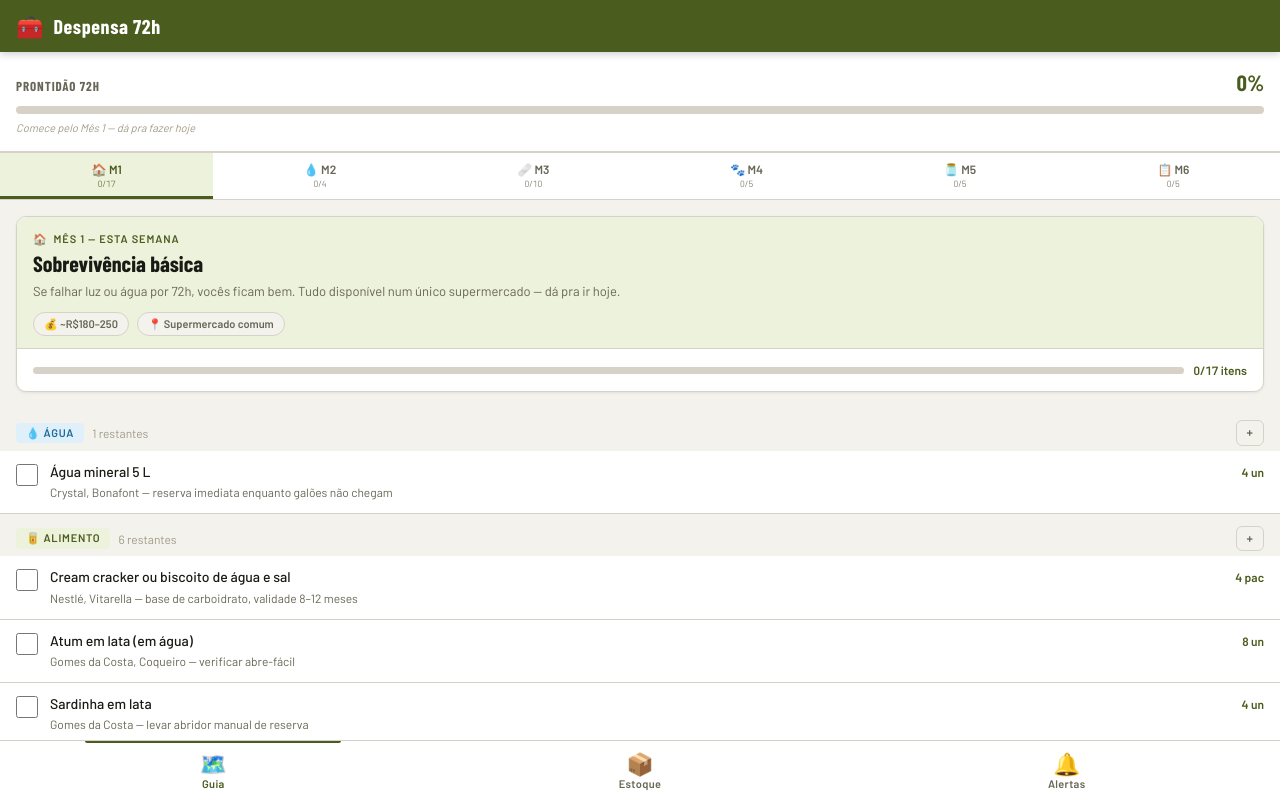
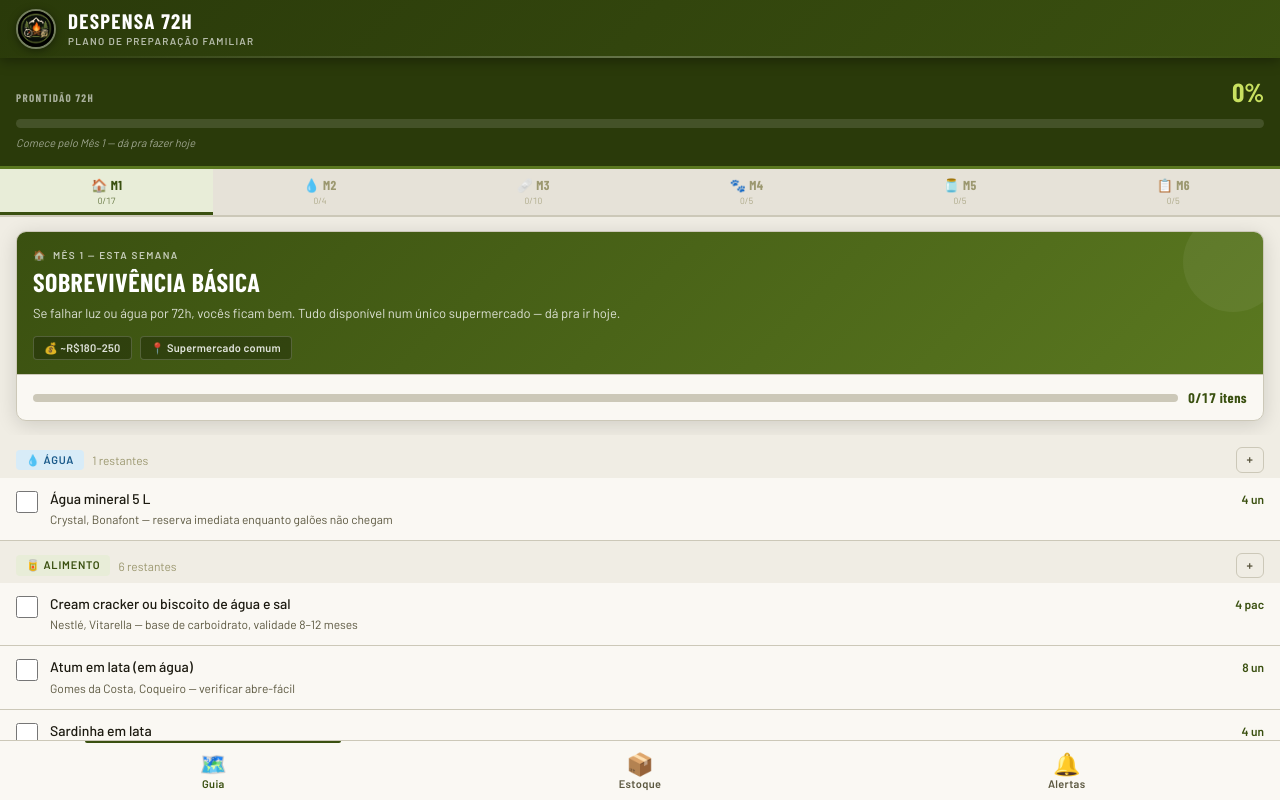
Before and after one commit to guedeseri-byte/despensa-72h, a plain HTML site: page index.html in a window 1280 px wide. Drawn offline with nearby package versions, Linux system fonts and the light colour scheme; a web font is replaced by a local one.

Commit message:
design: icone badge + redesign header/cards/readiness

```diff
--- a/index.html
+++ b/index.html
@@ -4,49 +4,53 @@
 <meta charset="UTF-8">
 <meta name="viewport" content="width=device-width, initial-scale=1, viewport-fit=cover">
 <title>Despensa 72h</title>
-<link rel="stylesheet" href="https://fonts.googleapis.com/css2?family=Barlow+Condensed:wght@600;700&family=Barlow:wght@400;500;600&display=swap">
+<link rel="icon" type="image/webp" href="icon.webp">
+<link rel="apple-touch-icon" href="icon.webp">
+<meta name="theme-color" content="#2A3A10">
+<link rel="stylesheet" href="https://fonts.googleapis.com/css2?family=Barlow+Condensed:wght@400;600;700;800&family=Barlow:wght@400;500;600&display=swap">
 <style>
 :root {
-  --bg:#F4F2ED; --bg-card:#FFF; --bg-muted:#ECEAE3;
-  --fg:#1A1A14; --fg-muted:#686656; --fg-dim:#A09C88;
-  --accent:#4A5C1E; --accent-mid:#7A9230; --accent-light:#EDF2DC;
-  --amber:#B8720C; --amber-bg:#FDF4DC;
-  --red:#A82C22; --red-bg:#FCECEA;
-  --green:#2E6B2E; --green-bg:#E4F2E4;
-  --border:#D6D2C7; --border-strong:#B0ACA0;
-  --shadow:0 1px 3px rgba(0,0,0,.08); --shadow-md:0 4px 16px rgba(0,0,0,.12);
-  --bottom-nav-h:60px; --header-h:52px;
-  --cat-agua:#1A6B9A; --cat-agua-bg:#DFF0FA;
-  --cat-alimento:#4A5C1E; --cat-alimento-bg:#EDF2DC;
-  --cat-energia:#7A6010; --cat-energia-bg:#FDF4DC;
-  --cat-saude:#7A1850; --cat-saude-bg:#FCEEF6;
-  --cat-higiene:#286080; --cat-higiene-bg:#DFF0FA;
-  --cat-pet:#804820; --cat-pet-bg:#FFF0E5;
-  --cat-outros:#3D3D2A; --cat-outros-bg:#EDEAE0;
+  --bg:#F0EDE4; --bg-card:#FAF8F3; --bg-muted:#E6E2D8;
+  --fg:#1C1A10; --fg-muted:#5C5840; --fg-dim:#9C9870;
+  --accent:#3A5010; --accent-mid:#5A7820; --accent-light:#E8EDD8;
+  --accent-dark:#2A3A0A;
+  --amber:#9A5E08; --amber-bg:#FCF0D0;
+  --red:#922418; --red-bg:#FCEAE8;
+  --green:#246020; --green-bg:#E0F0DC;
+  --border:#CCC8B8; --border-strong:#A8A490;
+  --shadow:0 1px 4px rgba(0,0,0,.10); --shadow-md:0 4px 20px rgba(0,0,0,.14);
+  --bottom-nav-h:60px; --header-h:58px;
+  --cat-agua:#1A5A8A; --cat-agua-bg:#D8ECF8;
+  --cat-alimento:#3A5010; --cat-alimento-bg:#E8EDD8;
+  --cat-energia:#7A5008; --cat-energia-bg:#FBF0CC;
+  --cat-saude:#701848; --cat-saude-bg:#FAE8F0;
+  --cat-higiene:#246080; --cat-higiene-bg:#D8EDF8;
+  --cat-pet:#703818; --cat-pet-bg:#FAEADA;
+  --cat-outros:#3C3820; --cat-outros-bg:#ECEADA;
 }
 @media (prefers-color-scheme:dark) {
   :root:not([data-theme="light"]) {
-    --bg:#181B12; --bg-card:#22261A; --bg-muted:#1C2014;
-    --fg:#E8E5D8; --fg-muted:#9A9880; --fg-dim:#6A6850;
-    --accent:#8DB040; --accent-mid:#A0C048; --accent-light:#202E08;
-    --amber:#E09A30; --amber-bg:#2A1E08; --red:#E05040; --red-bg:#2C1008;
-    --green:#60B060; --green-bg:#0A2008; --border:#343620; --border-strong:#585840;
-    --cat-agua:#60B0E0; --cat-agua-bg:#0A1E2C; --cat-alimento:#A0C048; --cat-alimento-bg:#182208;
-    --cat-energia:#E0B040; --cat-energia-bg:#281C08; --cat-saude:#D070B0; --cat-saude-bg:#280818;
-    --cat-higiene:#60A8D0; --cat-higiene-bg:#0A1A28; --cat-pet:#D09060; --cat-pet-bg:#2A1008;
-    --cat-outros:#C0BCA0; --cat-outros-bg:#1E1E16; color-scheme:dark;
+    --bg:#141710; --bg-card:#1E221A; --bg-muted:#181C14;
+    --fg:#E4E0D0; --fg-muted:#908C70; --fg-dim:#606048;
+    --accent:#90B838; --accent-mid:#A8D040; --accent-light:#1A2808; --accent-dark:#0C1404;
+    --amber:#D8982A; --amber-bg:#281A06; --red:#D84838; --red-bg:#280C08;
+    --green:#58A858; --green-bg:#081C08; --border:#30340A; --border-strong:#50540A;
+    --cat-agua:#58A8D8; --cat-agua-bg:#081A28; --cat-alimento:#90B838; --cat-alimento-bg:#141E06;
+    --cat-energia:#D8A030; --cat-energia-bg:#241806; --cat-saude:#C868A8; --cat-saude-bg:#240816;
+    --cat-higiene:#58A0C8; --cat-higiene-bg:#081624; --cat-pet:#C88858; --cat-pet-bg:#280E06;
+    --cat-outros:#B8B498; --cat-outros-bg:#1A1A12; color-scheme:dark;
   }
 }
 :root[data-theme="dark"] {
-  --bg:#181B12; --bg-card:#22261A; --bg-muted:#1C2014;
-  --fg:#E8E5D8; --fg-muted:#9A9880; --fg-dim:#6A6850;
-  --accent:#8DB040; --accent-mid:#A0C048; --accent-light:#202E08;
-  --amber:#E09A30; --amber-bg:#2A1E08; --red:#E05040; --red-bg:#2C1008;
-  --green:#60B060; --green-bg:#0A2008; --border:#343620; --border-strong:#585840;
-  --cat-agua:#60B0E0; --cat-agua-bg:#0A1E2C; --cat-alimento:#A0C048; --cat-alimento-bg:#182208;
-  --cat-energia:#E0B040; --cat-energia-bg:#281C08; --cat-saude:#D070B0; --cat-saude-bg:#280818;
-  --cat-higiene:#60A8D0; --cat-higiene-bg:#0A1A28; --cat-pet:#D09060; --cat-pet-bg:#2A1008;
-  --cat-outros:#C0BCA0; --cat-outros-bg:#1E1E16; color-scheme:dark;
+  --bg:#141710; --bg-card:#1E221A; --bg-muted:#181C14;
+  --fg:#E4E0D0; --fg-muted:#908C70; --fg-dim:#606048;
+  --accent:#90B838; --accent-mid:#A8D040; --accent-light:#1A2808; --accent-dark:#0C1404;
+  --amber:#D8982A; --amber-bg:#281A06; --red:#D84838; --red-bg:#280C08;
+  --green:#58A858; --green-bg:#081C08; --border:#30340A; --border-strong:#50540A;
+  --cat-agua:#58A8D8; --cat-agua-bg:#081A28; --cat-alimento:#90B838; --cat-alimento-bg:#141E06;
+  --cat-energia:#D8A030; --cat-energia-bg:#241806; --cat-saude:#C868A8; --cat-saude-bg:#240816;
+  --cat-higiene:#58A0C8; --cat-higiene-bg:#081624; --cat-pet:#C88858; --cat-pet-bg:#280E06;
+  --cat-outros:#B8B498; --cat-outros-bg:#1A1A12; color-scheme:dark;
 }
 
 *,*::before,*::after{box-sizing:border-box;margin:0;padding:0}
@@ -61,12 +65,29 @@ body {
 
 /* HEADER */
 .app-header {
-  flex-shrink:0; height:var(--header-h); background:var(--accent); color:#fff;
-  display:flex; align-items:center; gap:10px;
-  padding:0 max(16px,env(safe-area-inset-left,0px)) 0 max(16px,env(safe-area-inset-right,0px));
-  box-shadow:0 2px 8px rgba(0,0,0,.2); z-index:20;
+  flex-shrink:0; height:var(--header-h);
+  background:linear-gradient(135deg, var(--accent-dark) 0%, var(--accent) 100%);
+  color:#fff; display:flex; align-items:center; gap:12px;
+  padding:0 max(16px,env(safe-area-inset-right,0px)) 0 max(16px,env(safe-area-inset-left,0px));
+  box-shadow:0 3px 12px rgba(0,0,0,.35); z-index:20; position:relative;
 }
-.app-header h1 { flex:1; font-family:'Barlow Condensed',sans-serif; font-size:20px; font-weight:700; letter-spacing:.03em; }
+.app-header::after {
+  content:''; position:absolute; bottom:0; left:0; right:0; height:2px;
+  background:linear-gradient(90deg,transparent,rgba(255,255,255,.25),transparent);
+}
+.app-header-icon {
+  width:40px; height:40px; border-radius:50%; border:2px solid rgba(255,255,255,.35);
+  object-fit:cover; flex-shrink:0; box-shadow:0 2px 8px rgba(0,0,0,.4);
+}
+.app-header-titles { flex:1; min-width:0; }
+.app-header h1 {
+  font-family:'Barlow Condensed',sans-serif; font-size:21px; font-weight:800;
+  letter-spacing:.06em; text-transform:uppercase; line-height:1.1;
+}
+.app-header-sub {
+  font-size:10px; font-weight:600; letter-spacing:.12em; text-transform:uppercase;
+  color:rgba(255,255,255,.65); margin-top:1px;
+}
 
 /* MAIN */
 .app-main { flex:1; overflow-y:auto; overflow-x:hidden; -webkit-overflow-scrolling:touch; }
@@ -101,59 +122,96 @@ body {
 
 /* READINESS BAND */
 .readiness-band {
-  background:var(--bg-card); border-bottom:2px solid var(--border);
+  background:var(--accent-dark);
   padding:14px max(16px,env(safe-area-inset-left,0px));
+  border-bottom:3px solid var(--accent-mid);
 }
-.readiness-row { display:flex; justify-content:space-between; align-items:baseline; margin-bottom:7px; }
-.readiness-title { font-family:'Barlow Condensed',sans-serif; font-size:13px; font-weight:700; letter-spacing:.07em; text-transform:uppercase; color:var(--fg-muted); }
-.readiness-pct { font-family:'Barlow Condensed',sans-serif; font-size:22px; font-weight:700; color:var(--accent); font-variant-numeric:tabular-nums; }
-.readiness-track { height:8px; background:var(--border); border-radius:4px; overflow:hidden; }
-.readiness-fill { height:100%; background:var(--accent); border-radius:4px; transition:width .6s ease; }
-.readiness-sub { margin-top:6px; font-size:11px; color:var(--fg-dim); font-style:italic; }
+.readiness-row { display:flex; justify-content:space-between; align-items:baseline; margin-bottom:8px; }
+.readiness-title {
+  font-family:'Barlow Condensed',sans-serif; font-size:11px; font-weight:700;
+  letter-spacing:.12em; text-transform:uppercase; color:rgba(255,255,255,.60);
+}
+.readiness-pct {
+  font-family:'Barlow Condensed',sans-serif; font-size:26px; font-weight:800;
+  color:#C8E060; font-variant-numeric:tabular-nums; letter-spacing:-.01em;
+}
+.readiness-track { height:9px; background:rgba(255,255,255,.12); border-radius:5px; overflow:hidden; }
+.readiness-fill {
+  height:100%; border-radius:5px; transition:width .6s ease;
+  background:linear-gradient(90deg,#6A9820,#C8E060);
+}
+.readiness-sub { margin-top:7px; font-size:11px; color:rgba(255,255,255,.55); font-style:italic; }
 
 /* MONTH NAVIGATOR */
 .month-nav {
-  display:flex; border-bottom:1px solid var(--border); background:var(--bg-card);
+  display:flex; border-bottom:2px solid var(--border); background:var(--bg-muted);
   position:sticky; top:0; z-index:10; overflow-x:auto; scrollbar-width:none;
 }
 .month-nav::-webkit-scrollbar{display:none}
 .month-nav-btn {
-  flex:1; min-width:52px; border:none; cursor:pointer; padding:9px 4px 7px;
-  font-family:'Barlow',sans-serif; background:none; color:var(--fg-muted);
+  flex:1; min-width:52px; border:none; cursor:pointer; padding:8px 4px 6px;
+  font-family:'Barlow Condensed',sans-serif; background:none; color:var(--fg-dim);
   transition:all .15s; border-bottom:3px solid transparent;
-  display:flex; flex-direction:column; align-items:center; gap:1px; white-space:nowrap;
+  display:flex; flex-direction:column; align-items:center; gap:2px; white-space:nowrap;
 }
 .month-nav-btn.active { color:var(--accent); border-bottom-color:var(--accent); background:var(--accent-light); }
 .month-nav-btn.done { color:var(--green); }
-.month-nav-btn .mn-label { font-size:12px; font-weight:700; }
-.month-nav-btn .mn-count { font-size:9px; opacity:.8; font-variant-numeric:tabular-nums; }
+.month-nav-btn .mn-label { font-size:13px; font-weight:700; letter-spacing:.03em; }
+.month-nav-btn .mn-count { font-size:9px; opacity:.75; font-variant-numeric:tabular-nums; font-family:'Barlow',sans-serif; }
 
 /* MONTH CARD */
 .month-card {
-  margin:16px; border-radius:10px; overflow:hidden;
-  border:1px solid var(--border); background:var(--bg-card); box-shadow:var(--shadow);
+  margin:14px 16px; border-radius:10px; overflow:hidden;
+  border:1px solid var(--border); background:var(--bg-card);
+  box-shadow:var(--shadow-md);
 }
-.month-card-head { padding:14px 16px 12px; background:var(--accent-light); border-bottom:1px solid var(--border); }
-.month-eyebrow { font-size:11px; font-weight:700; letter-spacing:.08em; text-transform:uppercase; color:var(--accent); margin-bottom:4px; display:flex; align-items:center; gap:6px; }
-.month-title { font-family:'Barlow Condensed',sans-serif; font-size:22px; font-weight:700; color:var(--fg); line-height:1.15; margin-bottom:6px; }
-.month-desc { font-size:13px; color:var(--fg-muted); line-height:1.5; margin-bottom:10px; }
+.month-card-head {
+  padding:16px 16px 14px;
+  background:linear-gradient(135deg,var(--accent) 0%,var(--accent-mid) 100%);
+  position:relative; overflow:hidden;
+}
+.month-card-head::before {
+  content:''; position:absolute; right:-20px; top:-20px;
+  width:100px; height:100px; border-radius:50%;
+  background:rgba(255,255,255,.06); pointer-events:none;
+}
+.month-eyebrow {
+  font-size:10px; font-weight:700; letter-spacing:.14em; text-transform:uppercase;
+  color:rgba(255,255,255,.70); margin-bottom:5px; display:flex; align-items:center; gap:6px;
+}
+.month-title {
+  font-family:'Barlow Condensed',sans-serif; font-size:26px; font-weight:800;
+  color:#fff; line-height:1.1; margin-bottom:8px; text-transform:uppercase; letter-spacing:.02em;
+}
+.month-desc { font-size:13px; color:rgba(255,255,255,.82); line-height:1.5; margin-bottom:12px; }
 .month-pills { display:flex; gap:8px; flex-wrap:wrap; }
-.month-pill { font-size:11px; font-weight:600; padding:3px 10px; border-radius:20px; background:var(--bg); border:1px solid var(--border); color:var(--fg-muted); }
-.month-card-prog { padding:12px 16px; }
+.month-pill {
+  font-size:11px; font-weight:600; padding:3px 10px; border-radius:4px;
+  background:rgba(0,0,0,.25); border:1px solid rgba(255,255,255,.18); color:rgba(255,255,255,.85);
+  letter-spacing:.02em;
+}
+.month-card-prog { padding:12px 16px; border-top:1px solid var(--border); }
 .month-prog-row { display:flex; align-items:center; gap:10px; }
-.month-prog-track { flex:1; height:7px; background:var(--border); border-radius:4px; overflow:hidden; }
-.month-prog-fill { height:100%; background:var(--accent); border-radius:4px; transition:width .4s; }
-.month-prog-label { font-size:12px; font-weight:700; color:var(--accent); flex-shrink:0; font-variant-numeric:tabular-nums; }
+.month-prog-track { flex:1; height:8px; background:var(--border); border-radius:4px; overflow:hidden; }
+.month-prog-fill {
+  height:100%; border-radius:4px; transition:width .4s;
+  background:linear-gradient(90deg,var(--accent),var(--accent-mid));
+}
+.month-prog-label {
+  font-family:'Barlow Condensed',sans-serif; font-size:14px; font-weight:700;
+  color:var(--accent); flex-shrink:0; font-variant-numeric:tabular-nums; letter-spacing:.03em;
+}
 
 .month-complete-banner {
-  margin:0 16px 16px; padding:10px 14px; border-radius:8px;
+  margin:0 16px 16px; padding:12px 16px; border-radius:8px;
   background:var(--green-bg); border:1px solid var(--green);
   display:flex; align-items:center; justify-content:space-between; gap:10px;
 }
-.month-complete-text { font-size:13px; font-weight:600; color:var(--green); }
+.month-complete-text { font-size:13px; font-weight:700; color:var(--green); letter-spacing:.02em; }
 .month-next-btn {
   background:var(--green); color:#fff; border:none; border-radius:6px;
-  padding:7px 14px; font:600 12px 'Barlow',sans-serif; cursor:pointer; flex-shrink:0;
+  padding:8px 16px; font:700 12px 'Barlow Condensed',sans-serif;
+  letter-spacing:.06em; text-transform:uppercase; cursor:pointer; flex-shrink:0;
 }
 
 /* SECTION LABELS */
@@ -272,8 +330,11 @@ body {
 
 <div style="display:flex;flex-direction:column;height:100%;">
 <header class="app-header">
-  <span style="font-size:22px;">🧰</span>
-  <h1>Despensa 72h</h1>
+  <img src="icon.webp" class="app-header-icon" alt="Despensa 72h">
+  <div class="app-header-titles">
+    <h1>Despensa 72h</h1>
+    <div class="app-header-sub">Plano de preparação familiar</div>
+  </div>
 </header>
 
 <div class="app-main" id="app-main">
```
Also changed, not shown: icon.webp (added).
